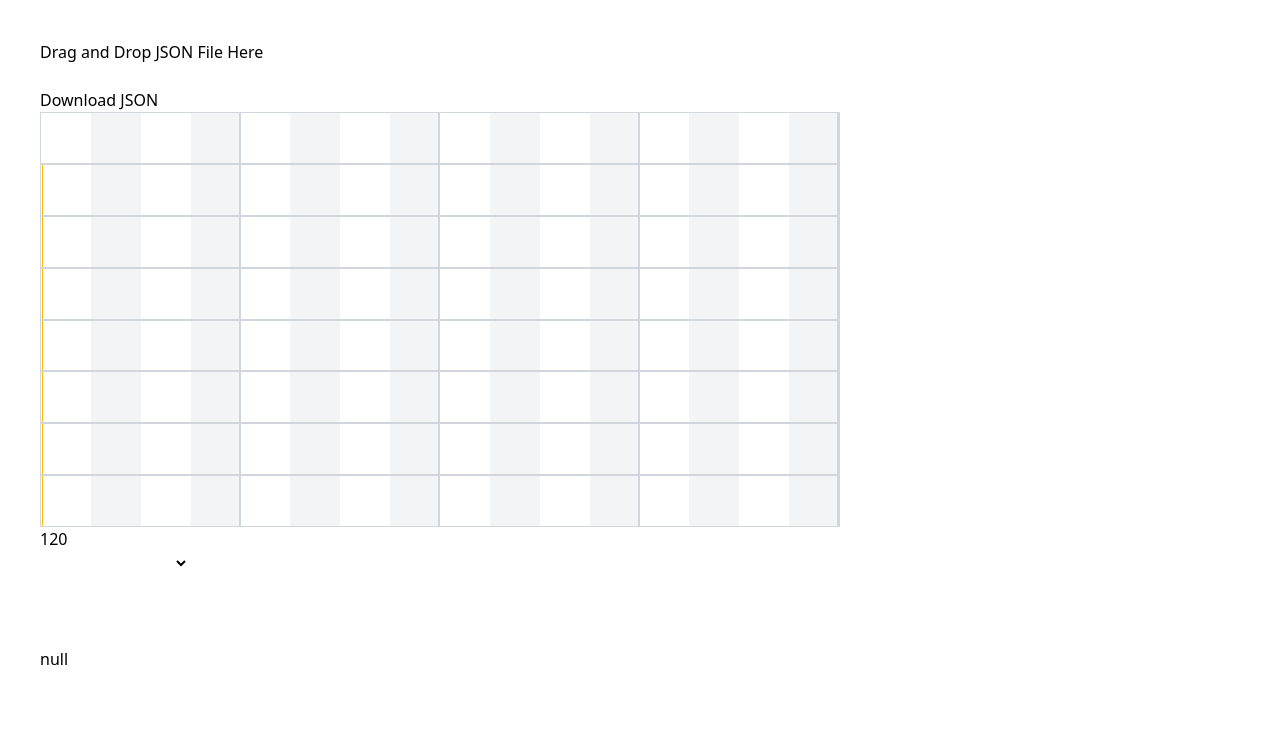
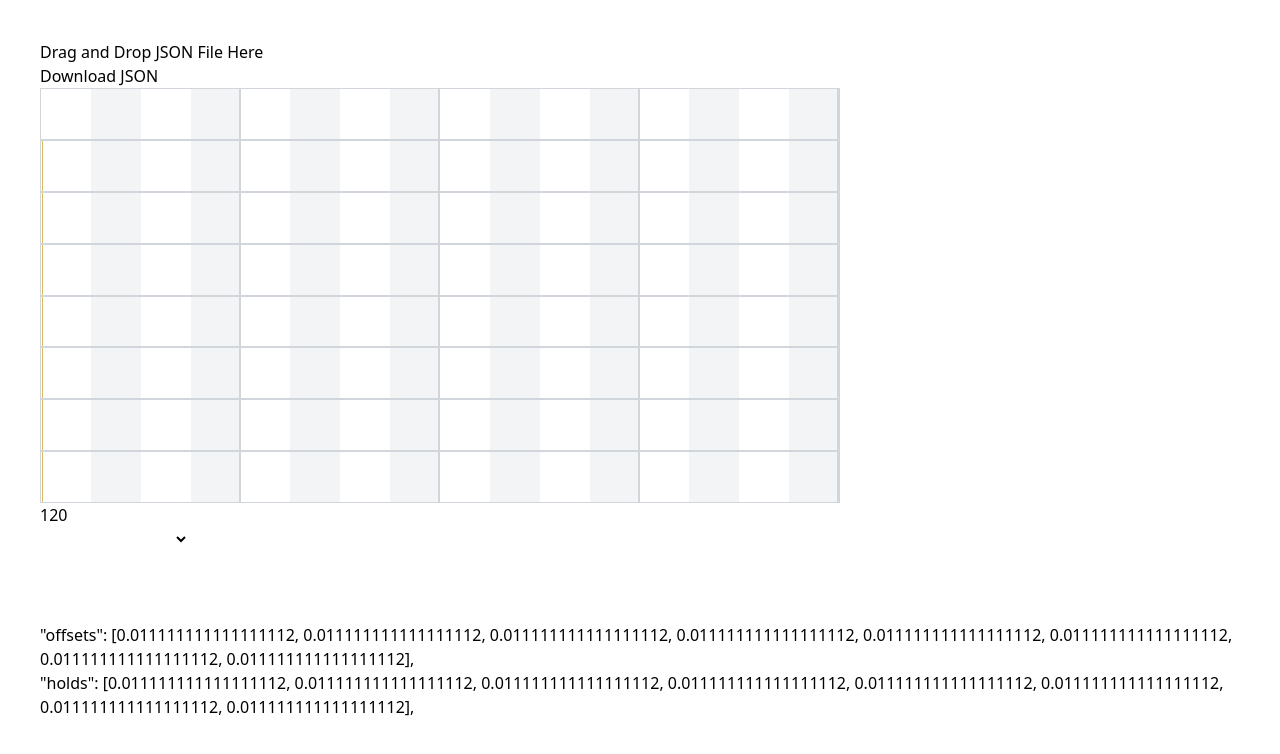
Before and after one commit to ofsound/preset-machine, a Vue app: page / in a window 1280 px wide. Shown: the top 754 px of the page. Built offline with nearby package versions, Linux system fonts and the light colour scheme.

Commit message:
Preparing to deal with JSON properly

```diff
--- a/src/App.vue
+++ b/src/App.vue
@@ -43,7 +43,7 @@ const options = ref([
   { text: 'drag', value: 1 },
 ])
 
-const jsonData = ref(null) // To store the parsed JSON data
+const jsonData = ref(null)
 
 const handleDrop = (event: DragEvent) => {
   const files = event.dataTransfer?.files
@@ -59,8 +59,6 @@ const handleDrop = (event: DragEvent) => {
               console.log('JSON data:', jsonData.value)
             }
           }
-
-          // You can now use jsonData.value in your component
         } catch (error) {
           console.error('Error parsing JSON:', error)
           alert('Invalid JSON file.')
@@ -81,25 +79,19 @@ watch(correctedOffsets, () => {
 })
 
 const downloadJson = () => {
-  // Convert the JSON object to a string
   const jsonString = JSON.stringify(jsonData.value, null, 2) // null, 2 for pretty-printing
 
-  // Create a Blob from the JSON string
   const blob = new Blob([jsonString], { type: 'application/json' })
 
-  // Create a URL for the Blob
   const url = URL.createObjectURL(blob)
 
-  // Create a temporary anchor element
   const link = document.createElement('a')
   link.href = url
-  link.download = 'preset.json' // Desired filename for the downloaded file
+  link.download = jsonData.value.name + '.json' // Desired filename for the downloaded file
 
-  // Programmatically click the link to trigger the download
-  document.body.appendChild(link) // Append to body to ensure it's in the DOM
+  document.body.appendChild(link)
   link.click()
 
-  // Clean up: remove the link and revoke the URL
   document.body.removeChild(link)
   URL.revokeObjectURL(url)
 }
@@ -108,8 +100,6 @@ const downloadJson = () => {
 <template>
   <div @dragover.prevent @drop.prevent="handleDrop" class="drop-zone">
     Drag and Drop JSON File Here
-    <br />
-    <br />
   </div>
 
   <button @click="downloadJson">Download JSON</button>
@@ -141,12 +131,12 @@ const downloadJson = () => {
   <br />
   <br />
 
+  <div>"offsets": [{{ correctedOffsets.join(', ') }}],</div>
+  <div>"holds": [{{ correctedHolds.join(', ') }}],</div>
+
   <div>
-    {{ JSON.stringify(jsonData, null, 2) }}
+    <!-- {{ JSON.stringify(jsonData, null, 2) }} -->
   </div>
-
-  <!-- <div>"offsets": [{{ correctedOffsets.join(', ') }}],</div>
-  <div>"holds": [{{ correctedHolds.join(', ') }}],</div> -->
 </template>
 
 <style scoped></style>
```
